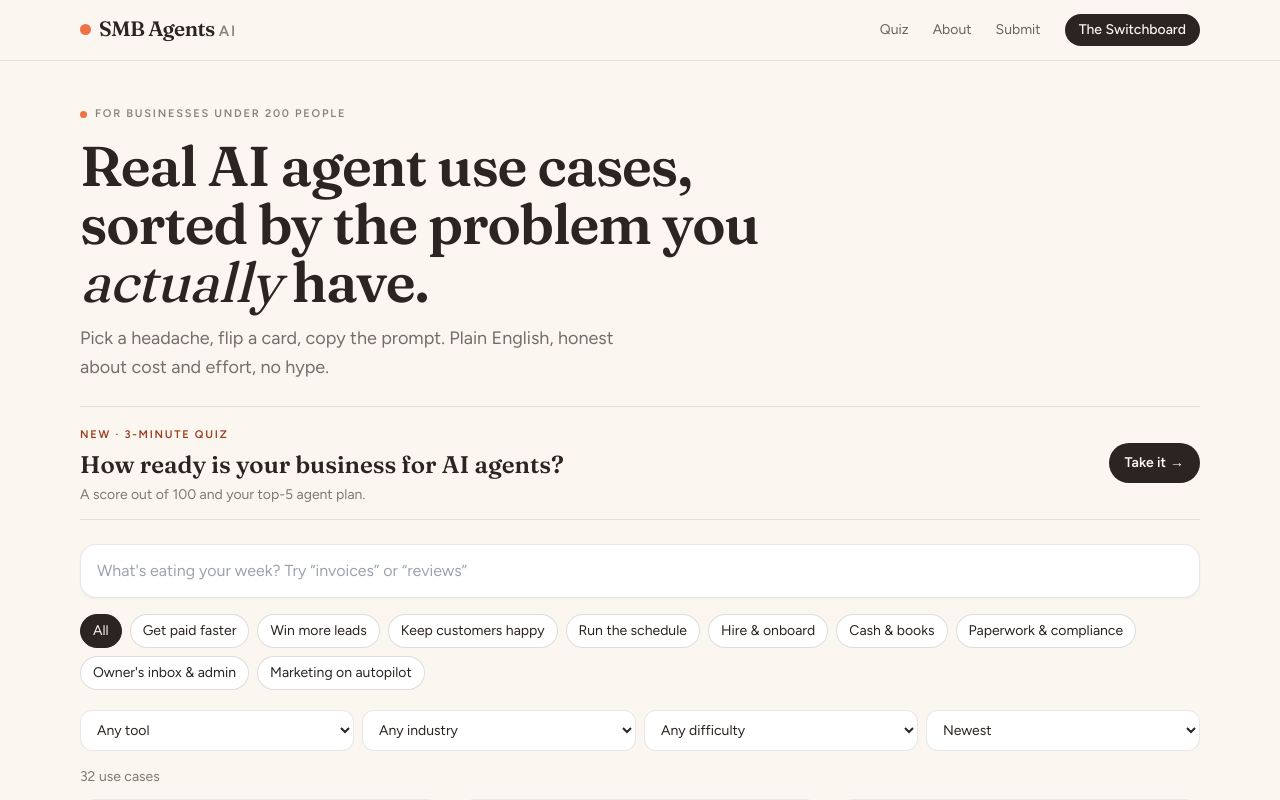
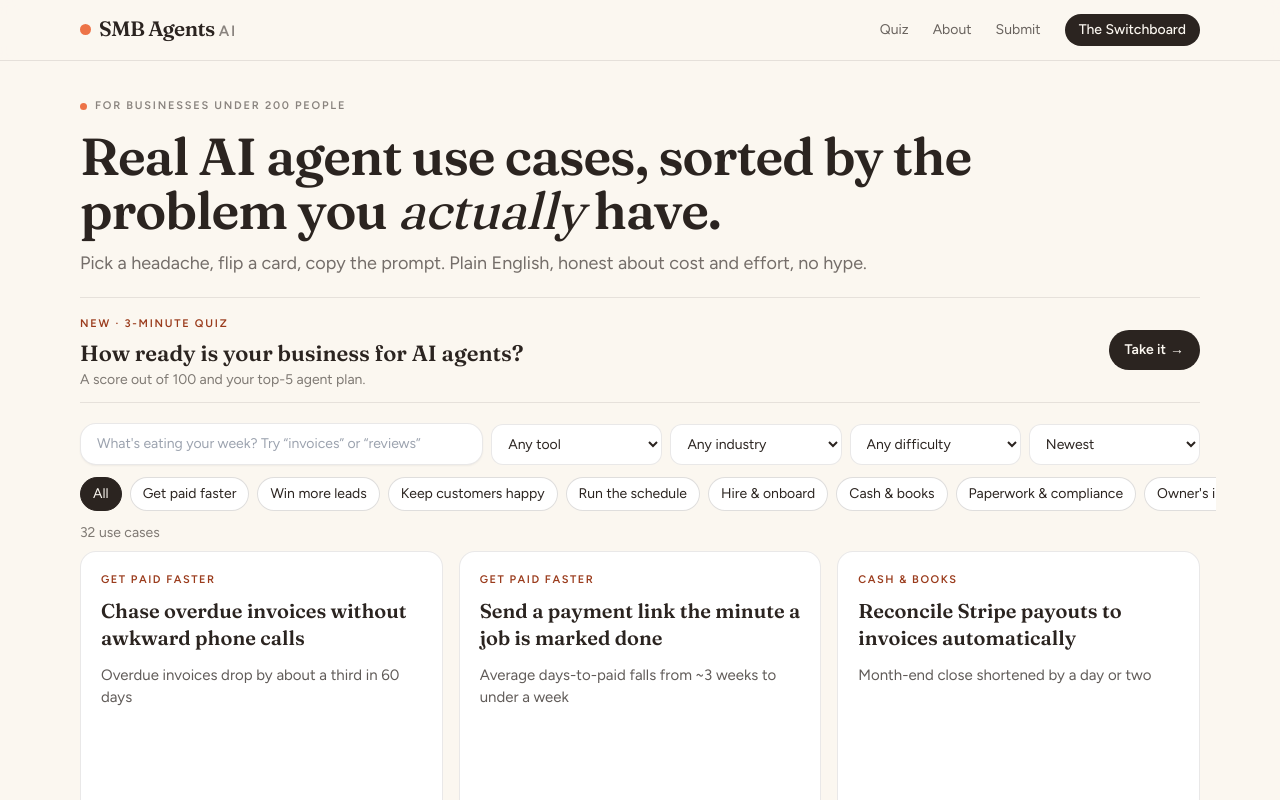
Before and after one commit to Scott-HelloOperator/smbagentsai, a Next.js app: page / in a window 1280 px wide. Shown: the top 800 px of the page. Built offline with nearby package versions, Linux system fonts and the light colour scheme; no server answers; the database is empty; a web font is replaced by a local one.

Commit message:
Home: compact filters row + tighter hero so first card row fits above the fold

```diff
--- a/app/page.tsx
+++ b/app/page.tsx
@@ -8,15 +8,15 @@
 export default async function Home() {
   const items = await getUseCases();
   return (<>
-    <section className="pb-5 pt-6 sm:pb-6 sm:pt-10">
+    <section className="pb-4 pt-5 sm:pb-5 sm:pt-8">
       <p className="eyebrow"><Jack size={7} /> For businesses under 200 people</p>
-      <h1 className="mt-3 max-w-3xl font-serif text-[2.25rem] font-semibold leading-[1.04] tracking-[-0.02em] sm:text-[3.5rem]">Real AI agent use cases, sorted by the problem you <em className="font-normal italic">actually</em> have.</h1>
-      <p className="mt-3 max-w-xl text-lg leading-relaxed text-ink/65">Pick a headache, flip a card, copy the prompt. Plain English, honest about cost and effort, no hype.</p>
+      <h1 className="mt-3 max-w-[17ch] font-serif text-[2rem] sm:max-w-5xl font-semibold leading-[1.04] tracking-[-0.02em] sm:text-[3.25rem]">Real AI agent use cases, sorted by the problem you <em className="font-normal italic">actually</em> have.</h1>
+      <p className="mt-3 max-w-4xl text-base leading-relaxed sm:text-lg text-ink/65">Pick a headache, flip a card, copy the prompt. Plain English, honest about cost and effort, no hype.</p>
     </section>
-    <Link href="/quiz" className="group mb-6 flex items-center justify-between gap-4 border-y border-ink/10 py-3.5" data-testid="quiz-cta">
+    <Link href="/quiz" className="group mb-5 flex items-center justify-between gap-4 border-y border-ink/10 py-3" data-testid="quiz-cta">
       <div><p className="eyebrow !text-clay-700">New · 3-minute quiz</p>
-        <p className="mt-1 font-serif text-lg font-semibold sm:text-2xl">How ready is your business for AI agents?</p>
-        <p className="mt-1 text-sm text-ink/60">A score out of 100 and your top-5 agent plan.</p></div>
+        <p className="mt-1 font-serif text-lg font-semibold leading-snug sm:text-[1.375rem]">How ready is your business for AI agents?</p>
+        <p className="mt-0.5 hidden text-sm text-ink/60 sm:block">A score out of 100 and your top-5 agent plan.</p></div>
       <span className="btn shrink-0 px-4 py-2.5 text-sm">Take it <span className="ml-1 transition group-hover:translate-x-0.5">→</span></span>
     </Link>
     <Directory items={items} />
--- a/components/Directory.tsx
+++ b/components/Directory.tsx
@@ -17,17 +17,13 @@
       && (!s || [u.title, u.result, u.summary, u.category, u.agent, ...u.tools, ...u.industries].join(" ").toLowerCase().includes(s)));
     return [...r].sort((a, b) => sort === "easiest" ? diffRank[a.difficulty] - diffRank[b.difficulty] : sort === "impact" ? (impactRank[a.impact] ?? 3) - (impactRank[b.impact] ?? 3) : sort === "az" ? a.title.localeCompare(b.title) : b.published_at.localeCompare(a.published_at));
   }, [items, q, cat, tool, ind, diff, sort]);
-  const sel = "w-full rounded-xl border border-ink/10 bg-white px-3 py-2.5 text-sm";
+  const sel = "w-full rounded-xl border border-ink/10 bg-white px-3 py-2 text-sm sm:py-2.5";
   return (
     <section>
+      <div className="lg:flex lg:items-center lg:gap-2">
       <input type="search" value={q} onChange={(e) => setQ(e.target.value)} placeholder="What's eating your week? Try “invoices” or “reviews”"
-        className="w-full rounded-2xl border border-ink/10 bg-white px-4 py-3.5 text-base shadow-sm outline-none focus:border-clay-500 focus:ring-2 focus:ring-clay-100" aria-label="Search use cases" />
-      <div className="-mx-4 mt-4 flex gap-2 overflow-x-auto px-4 pb-2 sm:flex-wrap" role="list">
-        {["", ...CATEGORIES].map((c) => (
-          <button key={c || "all"} onClick={() => setCat(c)} className={`chip ${cat === c ? "!border-ink !bg-ink text-cream" : "hover:border-ink/30"}`}>{c || "All"}</button>
-        ))}
-      </div>
-      <div className="mt-3 grid grid-cols-2 gap-2 sm:grid-cols-4">
+        className="w-full rounded-2xl border border-ink/10 bg-white px-4 py-3 text-base shadow-sm lg:w-[36%] lg:shrink-0 lg:py-2.5 lg:text-sm outline-none focus:border-clay-500 focus:ring-2 focus:ring-clay-100" aria-label="Search use cases" />
+      <div className="mt-2 grid grid-cols-2 gap-2 sm:grid-cols-4 lg:mt-0 lg:flex-1">
         <select aria-label="Tool" className={sel} value={tool} onChange={(e) => setTool(e.target.value)}><option value="">Any tool</option>{TOOLS.map((t) => <option key={t}>{t}</option>)}</select>
         <select aria-label="Industry" className={sel} value={ind} onChange={(e) => setInd(e.target.value)}><option value="">Any industry</option>{INDUSTRIES.map((t) => <option key={t}>{t}</option>)}</select>
         <select aria-label="Difficulty" className={sel} value={diff} onChange={(e) => setDiff(e.target.value)}><option value="">Any difficulty</option>{DIFFICULTIES.map((t) => <option key={t}>{t}</option>)}</select>
@@ -35,8 +31,14 @@
           <option value="newest">Newest</option><option value="easiest">Easiest first</option><option value="impact">Biggest impact</option><option value="az">A–Z</option>
         </select>
       </div>
-      <p className="mt-4 text-sm text-ink/60" aria-live="polite">{list.length} use case{list.length === 1 ? "" : "s"}</p>
-      <div className="mt-3 grid gap-4 sm:grid-cols-2 lg:grid-cols-3">{list.map((u) => <FlipCard key={u.slug} u={u} />)}</div>
+      </div>
+      <div className="-mx-4 mt-3 flex gap-2 overflow-x-auto px-4 pb-1" role="list">
+        {["", ...CATEGORIES].map((c) => (
+          <button key={c || "all"} onClick={() => setCat(c)} className={`chip ${cat === c ? "!border-ink !bg-ink text-cream" : "hover:border-ink/30"}`}>{c || "All"}</button>
+        ))}
+      </div>
+      <p className="mt-2 text-sm text-ink/60" aria-live="polite">{list.length} use case{list.length === 1 ? "" : "s"}</p>
+      <div className="mt-2 grid gap-4 sm:grid-cols-2 lg:grid-cols-3">{list.map((u) => <FlipCard key={u.slug} u={u} />)}</div>
       {!list.length && <p className="mt-8 rounded-xl bg-white p-6 text-center text-ink/60">Nothing matches yet. Try clearing a filter — or <a href="/submit" className="underline">tell us what you need</a>.</p>}
     </section>
   );
```
